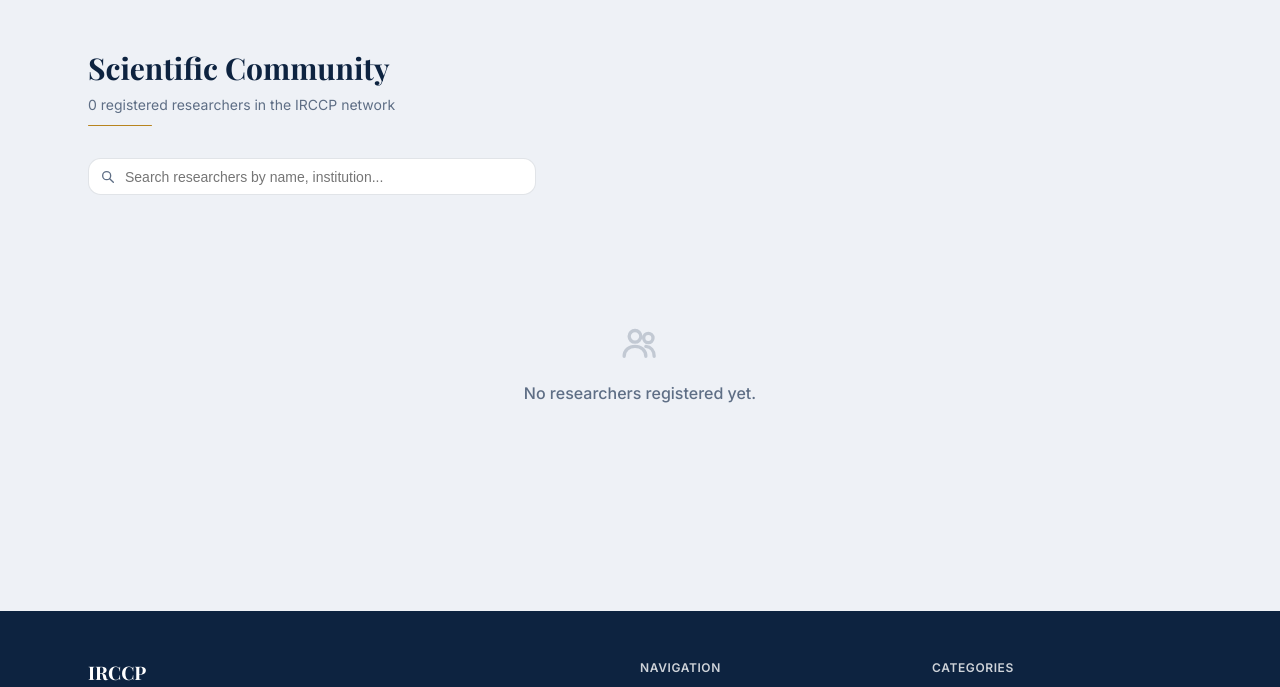
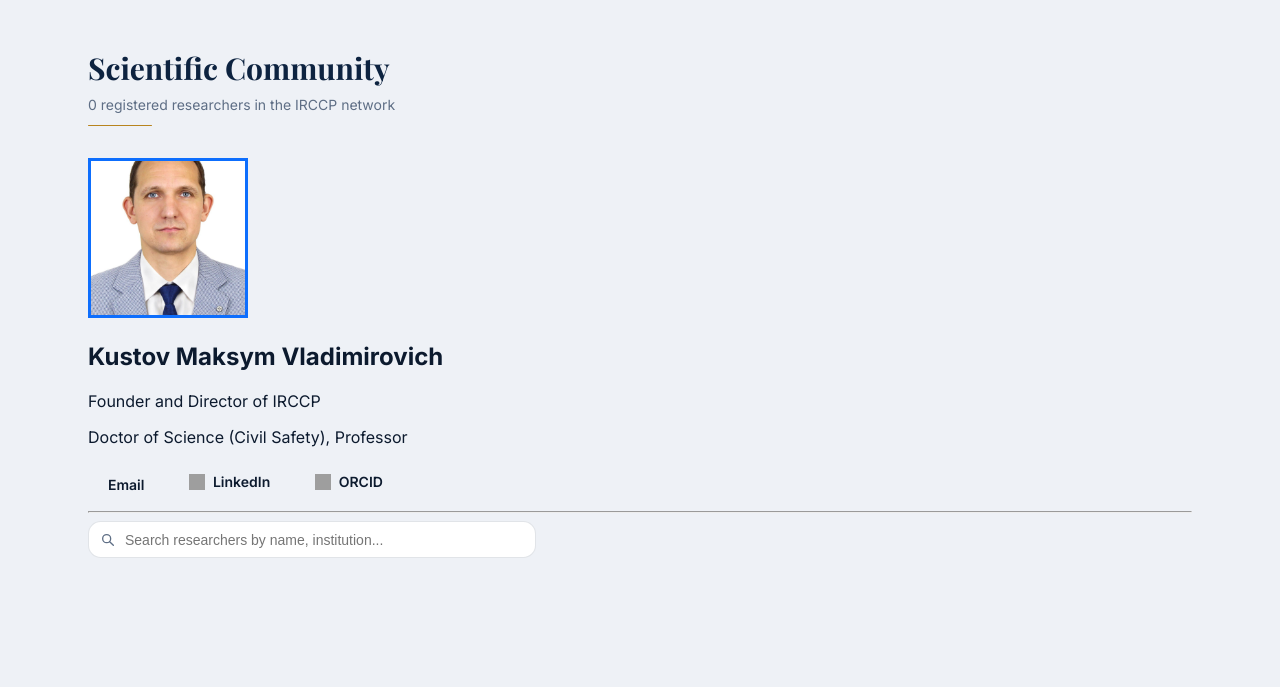
Before and after one commit to gfgfgv/irccp_django, a Django app: page /researchers/ in a window 1280 px wide. Shown: the part 65-752 px from the top of the page. Run offline with Django 5.2, Linux system fonts and the light colour scheme; data comes from the database, SQL or seed files in the repository; data that the repository does not hold is empty; grey boxes are pictures that could not be loaded.

Commit message:
added Director

```diff
--- a/templates/core/researchers.html
+++ b/templates/core/researchers.html
@@ -1,9 +1,13 @@
 {% extends "base.html" %}
+{% load static %}
 {% load core_extras %}
+
 {% block title %}Researchers — IRCCP{% endblock %}
+
 {% block content %}
 <div class="page-content-narrow">
 
+  <!-- Заголовок страницы -->
   <div class="section-header-row">
     <div class="section-heading" style="margin-bottom:0;">
       <h2 class="serif">Scientific Community</h2>
@@ -12,11 +16,35 @@
     </div>
   </div>
 
+  <!-- Карточка директора (Максим Владимирович Кустов) -->
+  <div class="director-header text-center mb-5 p-4 bg-light rounded shadow-sm" style="margin-top: 1.5rem;">
+    <img src="{% static 'images/Director.jpg' %}" alt="Director IRCCP" class="rounded-circle mb-3" style="width: 160px; height: 160px; object-fit: cover; border: 3px solid #0d6efd;">
+    <h2 class="fw-bold mb-1">Kustov Maksym Vladimirovich</h2>
+    <p class="text-primary fw-semibold fs-5 mb-1">Founder and Director of IRCCP</p>
+    <p class="text-muted max-w-600 mx-auto mb-3">
+      Doctor of Science (Civil Safety), Professor
+    </p>
+
+    <div class="director-contacts d-flex justify-content-center align-items-center gap-2 flex-wrap">
+      <a href="mailto:m.kustov.irccr@gmail.com" class="btn btn-outline-primary btn-sm">Email</a>
+      <a href="https://www.linkedin.com/in/maksym-kustov-5182141a2?utm_source=share_via&utm_content=profile&utm_medium=member_android" target="_blank" class="btn btn-outline-info btn-sm">
+        <img src="https://encrypted-tbn0.gstatic.com/images?q=tbn:ANd9GcTy1zJ3fRuYBTpGgC6TCgWnySRQ69HJasuCbKzoMrFILg&s=10" width="16" height="16" style="vertical-align: middle;"> LinkedIn
+      </a>
+      <a href="https://share.google/WpnmvJaRDhrGgK9UC" target="_blank" class="btn btn-outline-info btn-sm">
+        <img src="https://encrypted-tbn0.gstatic.com/images?q=tbn:ANd9GcQrRxKwXitUIsv5Og8juk8sAhUx9U5fZyHmeG9XF_Sqag&s=10" width="16" height="16" style="vertical-align: middle;"> ORCID
+      </a>
+    </div>
+  </div>
+
+  <hr class="my-5">
+
+  <!-- Форма поиска -->
   <form method="get" class="search-box" style="max-width:28rem;margin-bottom:2rem;">
     {% icon 'search' 16 %}
     <input type="text" name="q" value="{{ query }}" placeholder="Search researchers by name, institution...">
   </form>
 
+  <!-- Список остальных исследователей из БД -->
   {% if not researchers %}
     <div class="empty-state">
       {% icon 'users' 40 %}
@@ -50,7 +78,7 @@
               <div class="badge-icon" style="border-color:{{ bborder }};color:{{ btext }};background:{{ bbg }};">{% icon 'award' 14 %}BADGE</div>
               <div>
                 <p style="font-size:.75rem;font-weight:600;margin:0;color:{{ btext }};">{{ badge.label }}</p>
-                <p style="font-size:.625rem;color:var(--muted-foreground);margin:0;">{{ r.publication_count }} paper{{ r.publication_count|pluralize }} submitted · Photo TBA</p>
+                <p style="font-size:.625rem;color:var(--muted-foreground);margin:0;">{{ r.publication_count }} paper{{ r.publication_count|pluralize }} submitted</p>
               </div>
             </div>
           {% endif %}
```
Also changed, not shown: static/images/Director.jpg (added).
